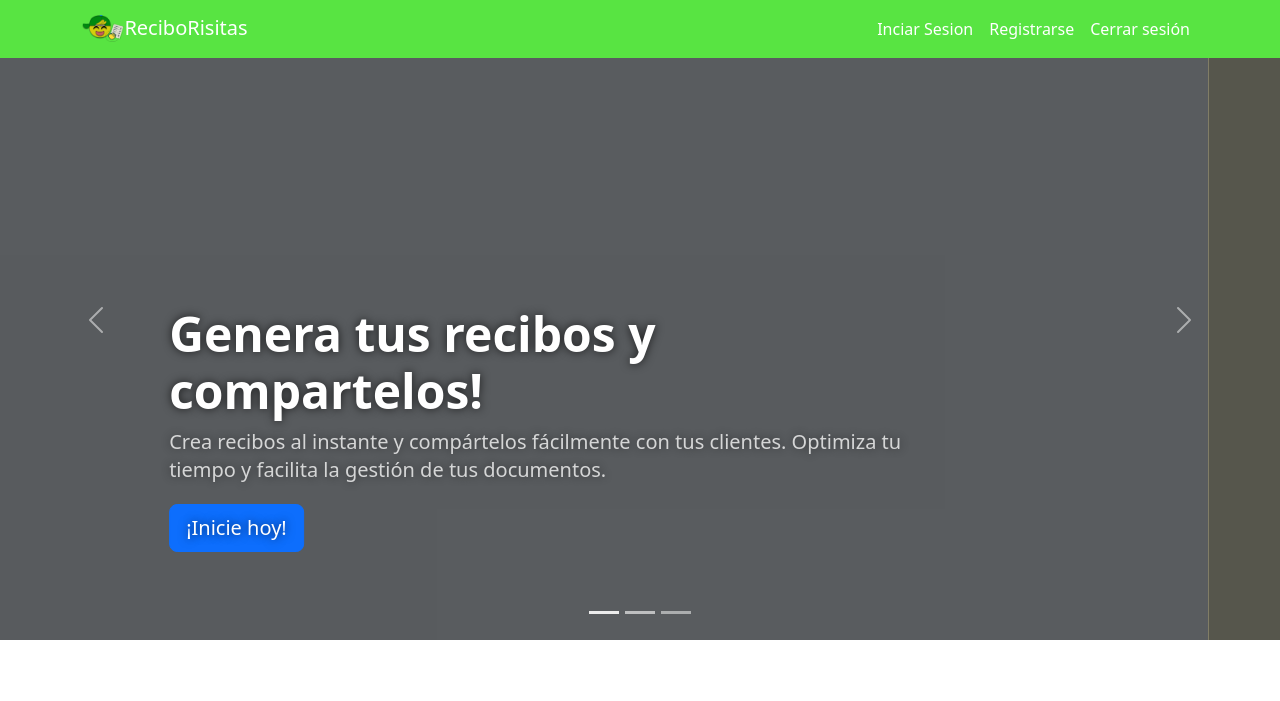
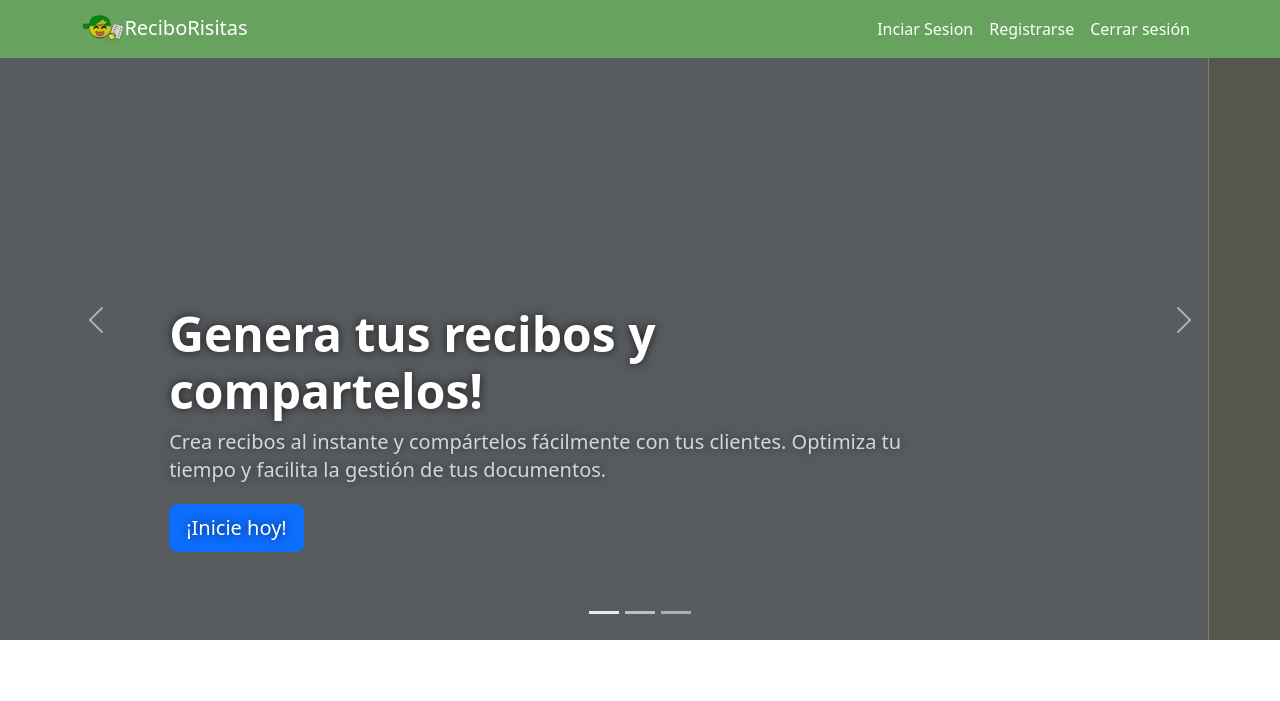
Before and after one commit to mchavez12/RecibosAPPWEB, a website with bundled scripts: page src/index.html in a window 1280 px wide. Shown: the top 701 px of the page. Built offline with nearby package versions, Linux system fonts and the light colour scheme; no server answers; files whose address does not match are found by name.

Commit message:
Actualizacion final

```diff
--- a/src/index.html
+++ b/src/index.html
@@ -31,7 +31,7 @@
     <header data-bs-theme="dark">
       <nav
         class="navbar navbar-expand-md navbar-dark fixed-top"
-        style="background-color: #58e442"
+        style="background-color: #68a25f"
       >
         <div class="container">
           <a class="navbar-brand" href="index.html"><img src="./resources/logo.ico" alt="Logo ReciboRisitas" style="height: 30px;">ReciboRisitas</a>
```
Also changed, not shown: src/views/clientes.html (+1 -1 lines).
